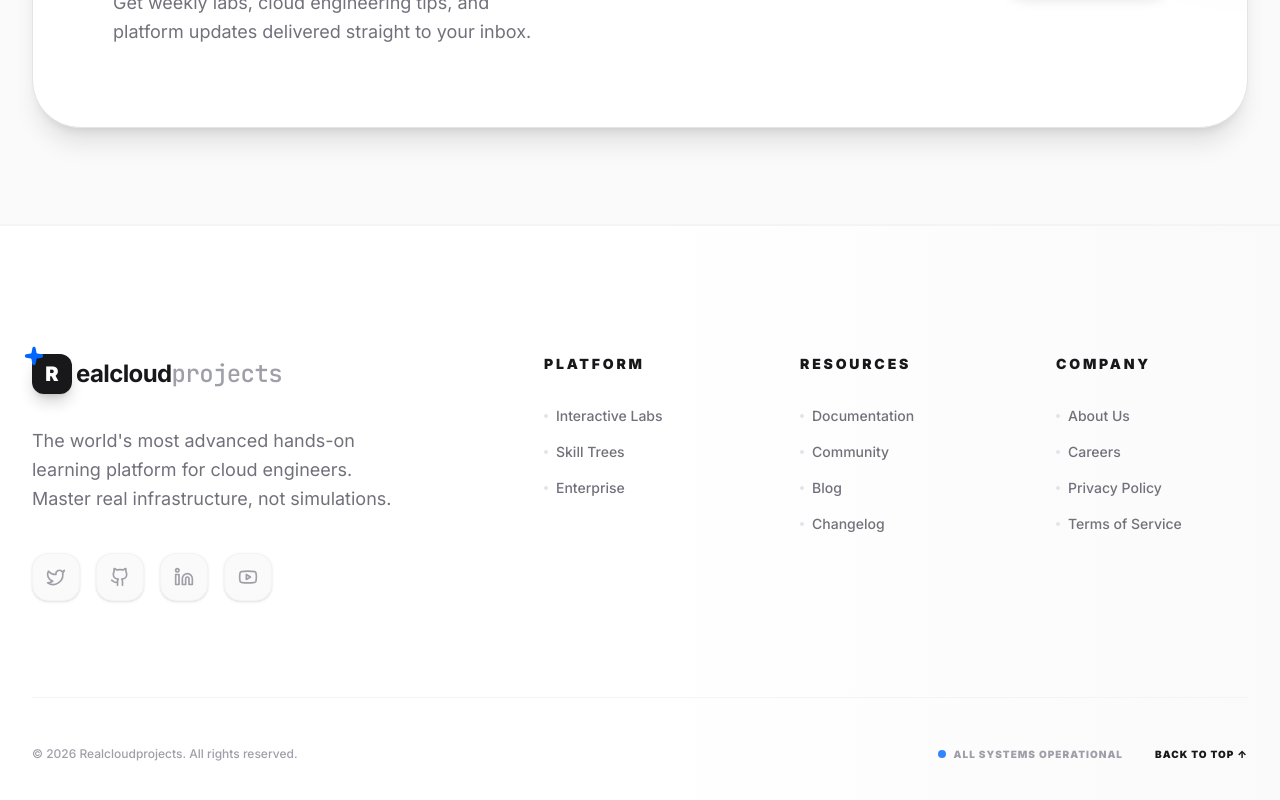
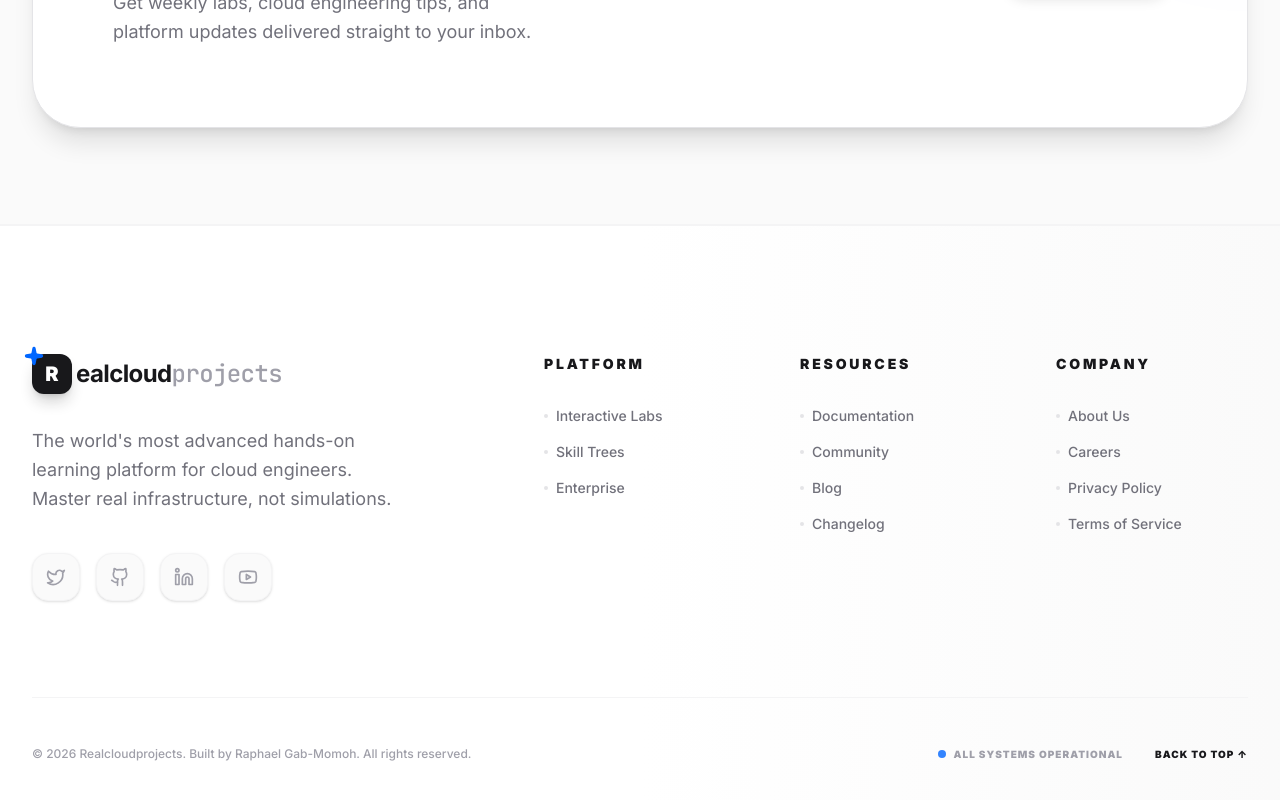
Before and after one commit to raphgm/rcprojects, a React (Vite) app: page / in a window 1280 px wide. Shown: the part 3627-4427 px from the top of the page. Built offline with nearby package versions, Linux system fonts and the light colour scheme; no server answers; a web font is replaced by a local one.

Commit message:
feat: add Raphael Gab-Momoh credit to footer copyright

```diff
--- a/src/components/Footer.tsx
+++ b/src/components/Footer.tsx
@@ -114,7 +114,7 @@ export const Footer: React.FC<FooterProps> = ({ onTabChange }) => {
 
         <div className="pt-12 border-t border-zinc-100 flex flex-col md:flex-row justify-between items-center gap-6">
           <p className="text-zinc-400 text-xs font-medium">
-            © {new Date().getFullYear()} Realcloudprojects. All rights reserved.
+            © {new Date().getFullYear()} Realcloudprojects. Built by Raphael Gab-Momoh. All rights reserved.
           </p>
           <div className="flex items-center gap-8">
             <div className="flex items-center gap-2">
```
